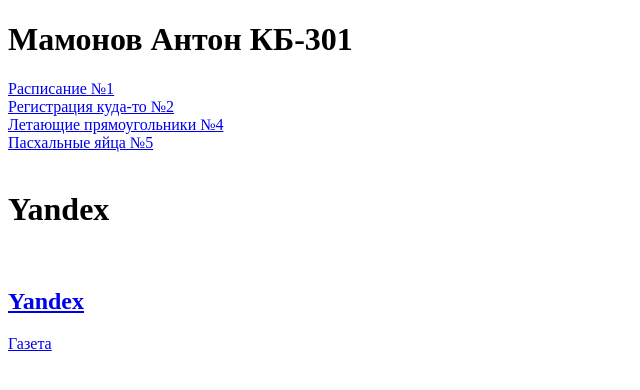
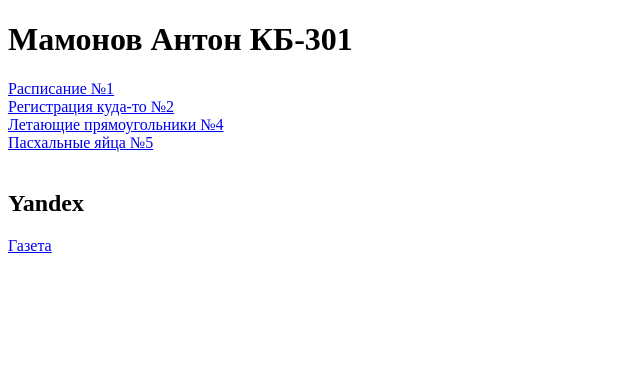
Before and after one commit to graf-m-96/graf-m-96.github.io, a plain HTML site: page index.html in a window 1280 px wide. Shown: the whole page, without its empty margins (0-640 px from the left). Drawn offline with Linux system fonts and the light colour scheme.

Commit message:
remove bag with 2 word yandex

```diff
--- a/index.html
+++ b/index.html
@@ -12,9 +12,6 @@
 <a href="/homework/4_fly_rectangle.html">Летающие прямоугольники №4</a><br>
 <a href="/homework/5_easter_egg.html">Пасхальные яйца №5</a><br>
 <br>
-<h1>Yandex</h1>
-<a href="C:\Users\grafM\Documents\cloud\git\makeup\markup-task-4\index.html">
-<br>
 <h2>Yandex</h2>
 <a href="/yandex/magazine/index.html">Газета</a><br>
 </body>
```
